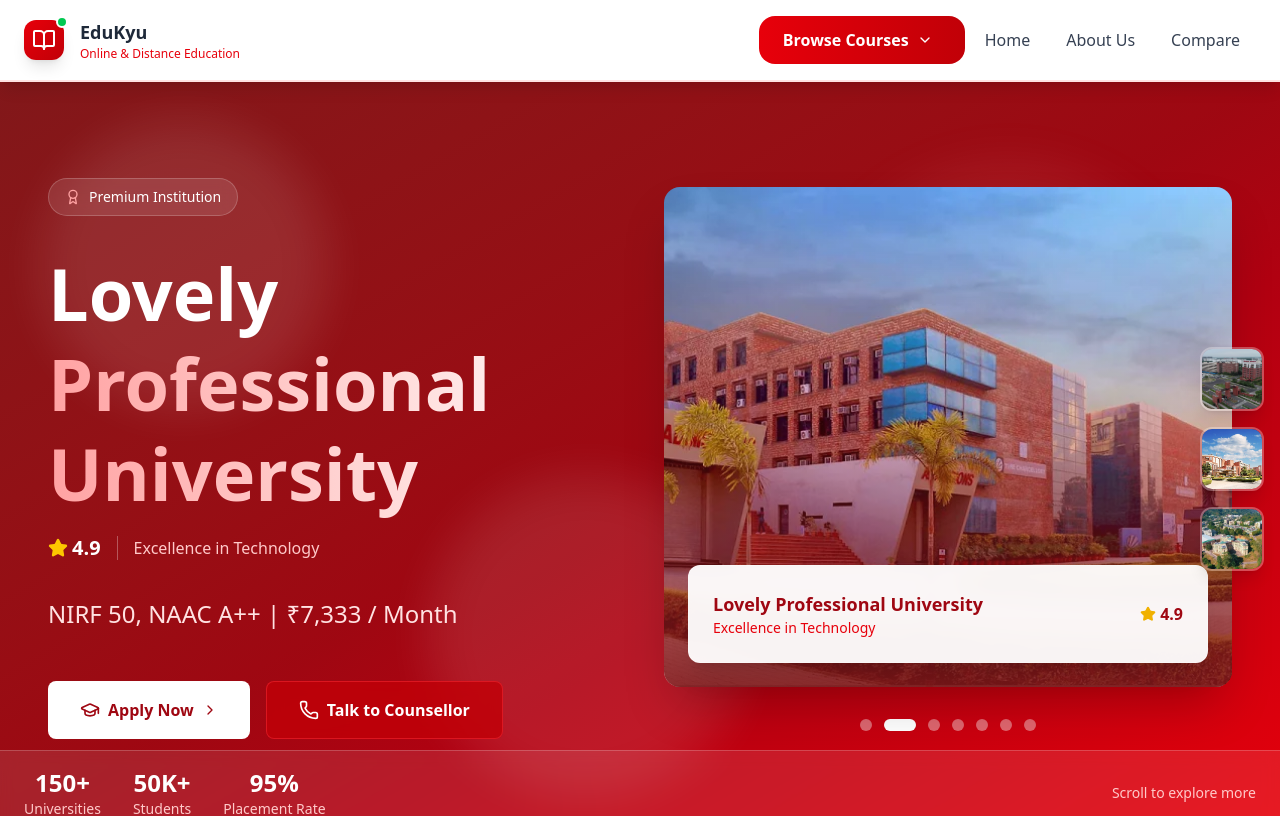
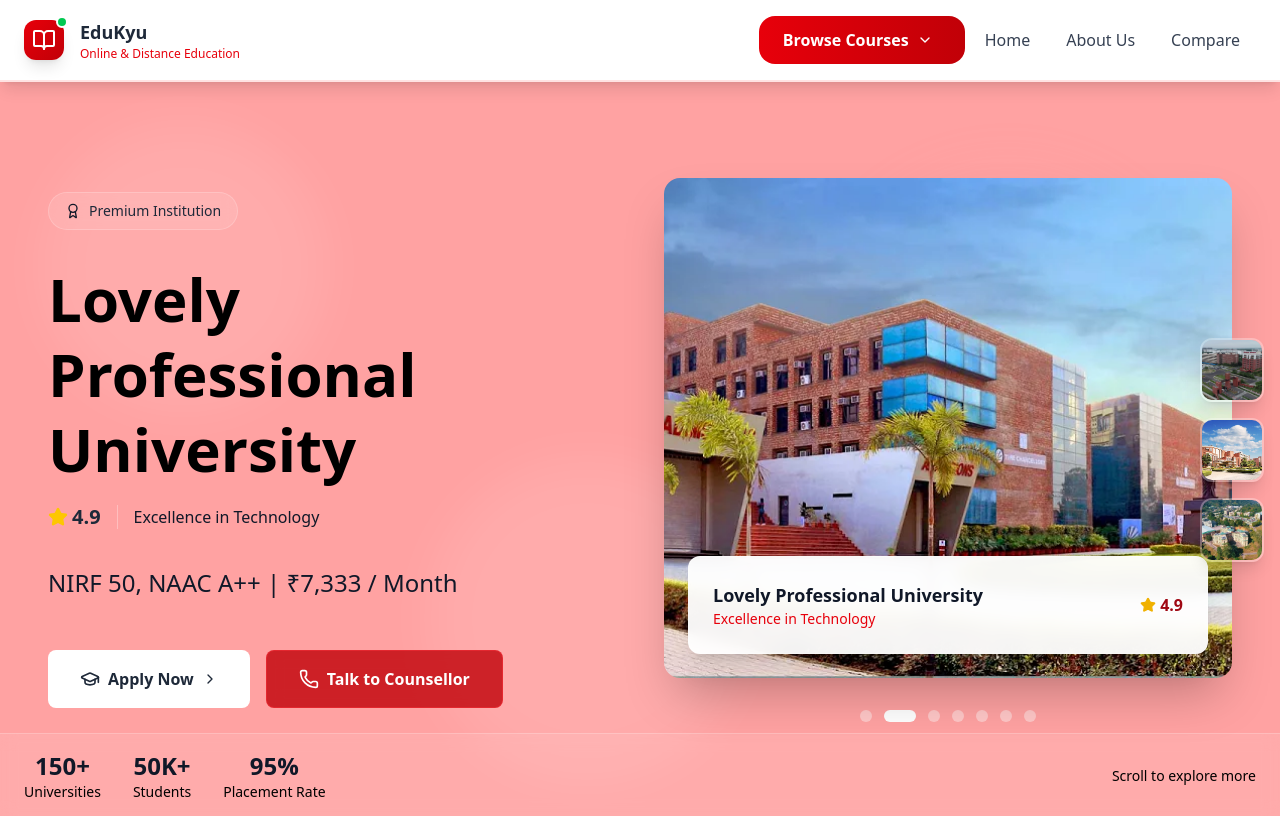
Before and after one commit to abhishekdav003/distance, a React (Vite) app in the folder client/: page / in a window 1280 px wide. Shown: the top 816 px of the page. Built offline with nearby package versions, Linux system fonts and the light colour scheme.

Commit message:
Functionilty updated for course related college section.

```diff
--- a/client/src/components/home/HeroSection.jsx
+++ b/client/src/components/home/HeroSection.jsx
@@ -68,7 +68,7 @@
   const currentUniversity = universities[currentIndex];
 
   return (
-    <div className="relative w-full h-auto py-24 overflow-hidden bg-gradient-to-br from-red-900 via-red-800 to-red-600">
+    <div className="relative w-full h-auto py-24 overflow-hidden bg-red-300">
       {/* Animated Background Pattern */}
       <div className="absolute inset-0 opacity-10">
         <div className="absolute top-10 left-10 w-72 h-72 bg-white rounded-full mix-blend-multiply filter blur-xl animate-pulse"></div>
@@ -82,20 +82,20 @@
           <div className="grid lg:grid-cols-2 gap-12 items-center">
 
             {/* Left Content */}
-            <div className="space-y-8 text-white">
+            <div className="space-y-8 text-gray-800">
               {/* University Badge */}
               <div className="inline-flex items-center gap-2 bg-white/10 backdrop-blur-sm rounded-full px-4 py-2 border border-white/20">
-                <Award className="w-4 h-4 text-red-300" />
+                <Award className="w-4 h-4 text-gray-900" />
                 <span className="text-sm font-medium">Premium Institution</span>
               </div>
 
               {/* Main Heading */}
               <div className="space-y-4">
-                <h1 className="text-5xl lg:text-7xl font-black leading-tight">
-                  <span className="block text-white">
+                <h1 className="text-5xl lg:text-6xl font-black leading-tight">
+                  <span className="block text-black">
                     {currentUniversity.name.split(' ')[0]}
                   </span>
-                  <span className="block bg-gradient-to-r from-red-300 to-white bg-clip-text text-transparent">
+                  <span className="block bg-gradient-to-r from-black to-black bg-clip-text text-transparent">
                     {currentUniversity.name.split(' ').slice(1).join(' ')}
                   </span>
                 </h1>
@@ -107,18 +107,18 @@
                     <span className="text-xl font-bold">{currentUniversity.rating}</span>
                   </div>
                   <div className="h-6 w-px bg-white/30"></div>
-                  <span className="text-red-200 font-medium">{currentUniversity.highlight}</span>
+                  <span className="text-gray-900 font-medium">{currentUniversity.highlight}</span>
                 </div>
               </div>
 
               {/* Tagline */}
-              <p className="text-xl lg:text-2xl text-red-100 font-light max-w-xl leading-relaxed">
+              <p className="text-xl lg:text-2xl text-gray-900 font-light max-w-xl leading-relaxed">
                 {currentUniversity.tagline}
               </p>
 
               {/* Action Buttons */}
               <div className="flex flex-col sm:flex-row gap-4 pt-4 z-20">
-                <button className="group relative bg-white text-red-800 font-bold px-8 py-4 rounded-lg overflow-hidden transition-all duration-300 hover:scale-105 hover:shadow-2xl">
+                <button className="group relative bg-white text-gray-800 font-bold px-8 py-4 rounded-lg overflow-hidden transition-all duration-300 hover:scale-105 hover:shadow-2xl">
                   <div className="absolute inset-0 bg-gradient-to-r from-red-50 to-white transform translate-x-full group-hover:translate-x-0 transition-transform duration-300"></div>
                   <div className="relative flex items-center gap-2">
                     <GraduationCap className="w-5 h-5" />
@@ -144,7 +144,7 @@
                 onMouseEnter={() => setIsHovered(true)}
                 onMouseLeave={() => setIsHovered(false)}
               >
-                <div className="absolute inset-0 bg-gradient-to-t from-red-900/90 via-red-800/30 to-transparent rounded-2xl z-10"></div>
+                <div className="absolute inset-0 bg-gradient-to-t  to-transparent rounded-2xl z-10"></div>
                 <img
                   src={currentUniversity.image}
                   alt={currentUniversity.name}
@@ -156,7 +156,7 @@
                   <div className="bg-white/95 backdrop-blur-sm rounded-xl p-6 shadow-xl border border-white/20">
                     <div className="flex items-center justify-between">
                       <div>
-                        <h3 className="font-bold text-red-800 text-lg">{currentUniversity.name}</h3>
+                        <h3 className="font-bold text-gray-900 text-lg">{currentUniversity.name}</h3>
                         <p className="text-red-600 text-sm">{currentUniversity.highlight}</p>
                       </div>
                       <div className="text-right">
@@ -212,23 +212,23 @@
       {/* Bottom Stats Bar */}
       <div className="absolute bottom-0 left-0 right-0 bg-white/10 backdrop-blur-sm border-t border-white/20">
         <div className="container mx-auto px-6 py-4">
-          <div className="flex justify-center lg:justify-between items-center text-white">
+          <div className="flex justify-center lg:justify-between items-center text-gray-900">
             <div className="hidden lg:flex items-center gap-8">
               <div className="text-center">
                 <div className="text-2xl font-bold">150+</div>
-                <div className="text-sm text-red-200">Universities</div>
+                <div className="text-sm text-black">Universities</div>
               </div>
               <div className="text-center">
                 <div className="text-2xl font-bold">50K+</div>
-                <div className="text-sm text-red-200">Students</div>
+                <div className="text-sm text-black">Students</div>
               </div>
               <div className="text-center">
                 <div className="text-2xl font-bold">95%</div>
-                <div className="text-sm text-red-200">Placement Rate</div>
+                <div className="text-sm text-black">Placement Rate</div>
               </div>
             </div>
             <div className="text-center lg:text-right">
-              <div className="text-sm text-red-200">Scroll to explore more</div>
+              <div className="text-sm text-black">Scroll to explore more</div>
             </div>
           </div>
         </div>
--- a/client/src/pages/AboutUs.jsx
+++ b/client/src/pages/AboutUs.jsx
@@ -3,8 +3,8 @@
 import { FaUserFriends, FaChartLine, FaMapMarkerAlt } from 'react-icons/fa';
 
 const stats = [
-  { value: '197+', label: 'Courses' },
-  { value: '8999+', label: 'Students' },
+  { value: '97+', label: 'Courses' },
+  { value: '99+', label: 'Students' },
   { value: '10+', label: 'Placement Connections' },
   { value: '8+', label: 'Years of Experience' },
 ];
```
Also changed, not shown: client/src/main.jsx (line endings or trailing spaces).
